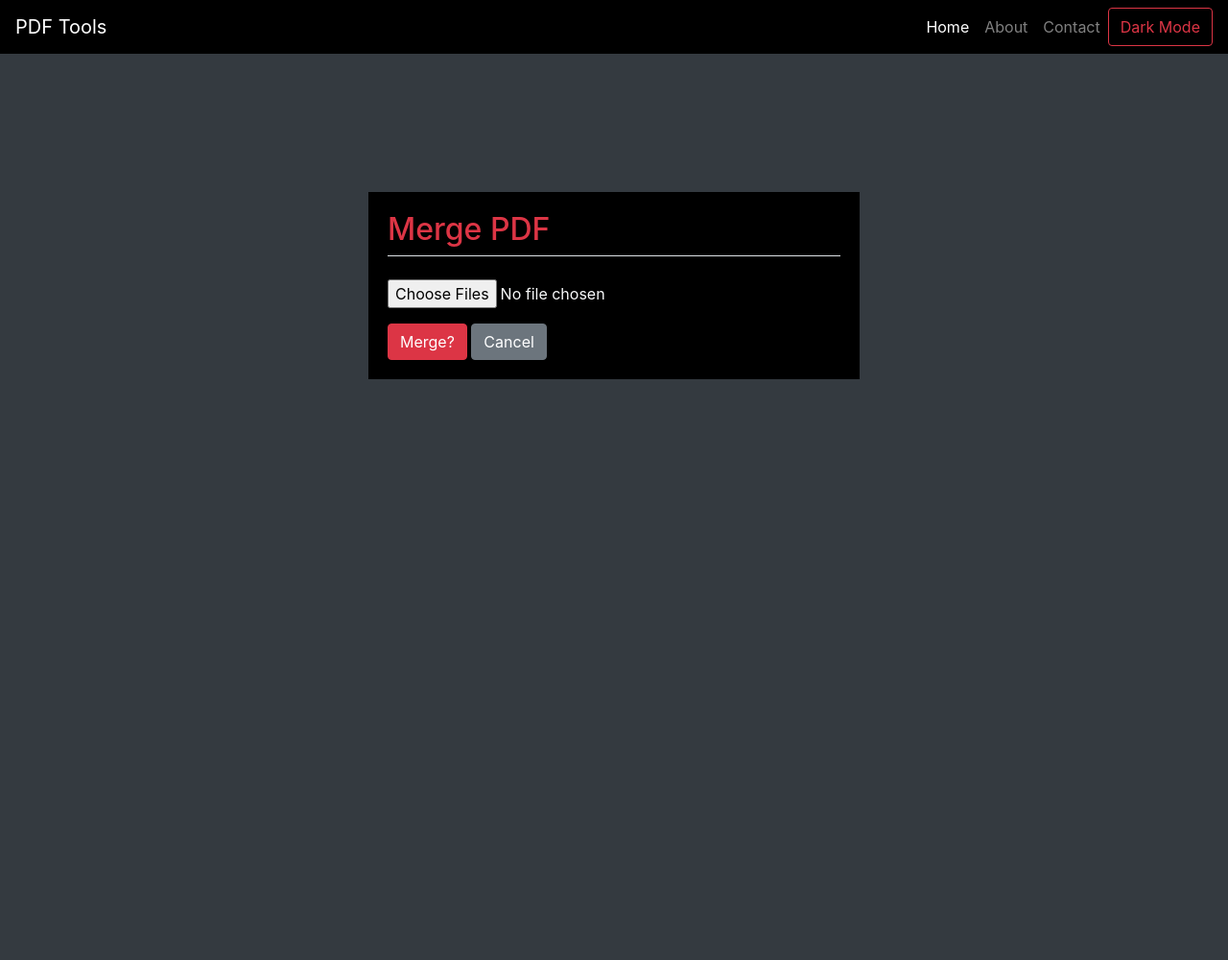
After one commit to laureenf/pdf-tools, a Flask app: page /merge_pdf in a window 1280 px wide. The commit adds this page. Shown: the whole page at 96% size. Run offline with Flask 2, Linux system fonts and the light colour scheme; some libraries are stand-ins or nearby versions.

Commit message:
Added merging functionality

```diff
--- a/app.py
+++ b/app.py
@@ -1,10 +1,44 @@
-from flask import Flask, render_template
+from flask import Flask, render_template, request, redirect, url_for, flash, send_file
+from flask_wtf import FlaskForm
+from wtforms import MultipleFileField
+from pdf_tools import merge
 
 app = Flask(__name__)
+app.config['SECRET_KEY'] = 'supersecret'
+app.config['MAX_CONTENT_LENGTH'] = 4 * 1024 * 1024
 
 @app.route('/')
 def home():
-    return render_template('index.html')
+    return render_template('home.html')
+
+@app.route('/merge_pdf', methods=['GET', 'POST'])
+def merge_pdf():
+    if request.method == 'POST':
+        files = request.files.getlist("files")
+        if len(files) > 1:
+            merge(files)
+        return send_file('output.pdf', as_attachment=True)
+    return render_template('pdf/merge_pdf.html', error_msg=None)
+
+@app.route('/split_pdf', methods=['GET', 'POST'])
+def split_pdf():
+    return render_template('pdf/split_pdf.html')
+
+@app.route('/rotate_pdf', methods=['GET', 'POST'])
+def rotate_pdf():
+    return render_template('pdf/rotate_pdf.html')
+
+@app.route('/watermark_pdf', methods=['GET', 'POST'])
+def watermark_pdf():
+    return render_template('pdf/watermark_pdf.html')
+
+@app.route('/word_to_pdf', methods=['GET', 'POST'])
+def word_to_pdf():
+    return render_template('pdf/word_to_pdf.html')
+
+@app.route('/pdf_to_word', methods=['GET', 'POST'])
+def pdf_to_word():
+    return render_template('pdf/pdf_to_word.html')
 
 if __name__ == '__main__':
     app.run(debug=True)
--- a/static/css/styles.css
+++ b/static/css/styles.css
@@ -8,10 +8,11 @@ html, body {
 }
 
 
-body > .container {
+body > .d-sm-flex {
     padding: 0px;
 }
 
+/* home page */
 .card {
     margin-bottom: 15px;
     background-color: black;
@@ -23,7 +24,7 @@ body > .container {
         margin: 5px 10px;
     }
 
-    .container {
+    .d-sm-flex {
         margin-top: 75px;
     }
 }
@@ -34,7 +35,7 @@ body > .container {
         padding: 10px;
     }
 
-    .container {
+    .d-sm-flex {
         position: absolute;
         left: 50%;
         top: 50%;
@@ -48,7 +49,7 @@ body > .container {
         padding: 10px;
     }
 
-    .container {
+    .d-sm-flex {
         position: absolute;
         left: 50%;
         top: 50%;
@@ -68,3 +69,12 @@ body > .container {
         margin: 15px;
     }
 }
+
+/* end of home page */
+
+.main-content {
+    margin-top: 200px;
+    background-color: black;
+    padding: 20px;
+    width: 40%;
+}
--- /dev/null
+++ b/templates/layout.html
@@ -0,0 +1,31 @@
+<!DOCTYPE html>
+<html lang="en">
+<head>
+    <meta charset="UTF-8">
+    <meta name="viewport" content="width=device-width, initial-scale=1.0">
+    <link rel="stylesheet" href="https://maxcdn.bootstrapcdn.com/bootstrap/4.5.0/css/bootstrap.min.css">
+    <link rel="stylesheet" href="https://cdnjs.cloudflare.com/ajax/libs/font-awesome/4.7.0/css/font-awesome.min.css">
+    <link rel="stylesheet" type= "text/css" href= "{{ url_for('static',filename='css/styles.css') }}">
+    <link rel="shortcut icon" href="{{ url_for('static',filename='images/file.svg') }}" type="image/x-icon">
+    <title>PDF Tools</title>
+</head>
+<body class="bg-dark">
+    {% include 'navigation.html' %}
+    {% with messages = get_flashed_messages(with_categories=True) %}
+      {% if messages %}
+        {% for category, msg in messages %}
+          <div class="alert alert-{{ category }}">
+            {{ msg }}
+          </div>
+        {% endfor %}
+      {% endif %}
+    {% endwith %}
+
+    {% block content %}
+    {% endblock %}
+
+    <script src="https://ajax.googleapis.com/ajax/libs/jquery/3.5.1/jquery.min.js"></script>
+    <script src="https://cdnjs.cloudflare.com/ajax/libs/popper.js/1.16.0/umd/popper.min.js"></script>
+    <script src="https://maxcdn.bootstrapcdn.com/bootstrap/4.5.0/js/bootstrap.min.js"></script>
+</body>
+</html>
--- /dev/null
+++ b/templates/navigation.html
@@ -0,0 +1,21 @@
+<nav class="navbar navbar-expand-lg navbar-dark fixed-top">
+    <a class="navbar-brand" href="{{ url_for('home') }}">PDF Tools</a>
+    <button class="navbar-toggler" type="button" data-toggle="collapse" data-target="#navbarSupportedContent">
+        <span class="navbar-toggler-icon"></span>
+    </button>
+
+    <div class="collapse navbar-collapse" id="navbarSupportedContent">
+        <ul class="navbar-nav ml-auto">
+            <li class="nav-item active">
+                <a class="nav-link" href="{{ url_for('home') }}">Home</a>
+            </li>
+            <li class="nav-item">
+                <a class="nav-link" href="#">About</a>
+            </li>
+            <li class="nav-item">
+                <a class="nav-link" href="#">Contact</a>
+            </li>
+            <button class="btn btn-outline-danger my-2 my-sm-0" type="submit">Dark Mode</button>
+        </ul>
+    </div>
+</nav>
--- /dev/null
+++ b/templates/pdf/merge_pdf.html
@@ -0,0 +1,14 @@
+{% extends 'layout.html' %}
+{% block content %}
+<div class="container main-content text-light">
+    <h2 class="pb-2 text-danger border-bottom">Merge PDF</h2>
+    <form action="" method="POST" enctype="multipart/form-data">
+        <div class="form-group mt-4">
+            <input type="file" name="files" id="files" accept=".pdf" required multiple>
+        </div>
+
+        <button type="submit" class="btn btn-danger">Merge?</button>
+        <button type="reset" class="btn btn-secondary">Cancel</button>
+    </form>
+</div>
+{% endblock %}
```
Also changed, not shown: pdf_tools.py (added, +11 -0 lines), templates/home.html (added, +42 -0 lines), templates/index.html (deleted, +0 -97 lines), templates/pdf/split_pdf.html (added, +14 -0 lines), 1 other file.
